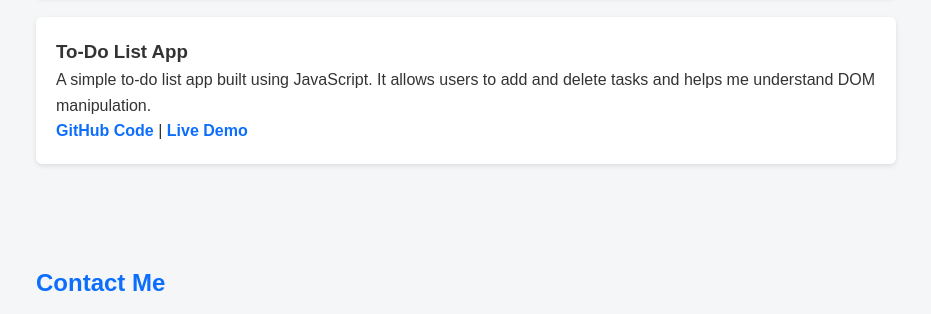
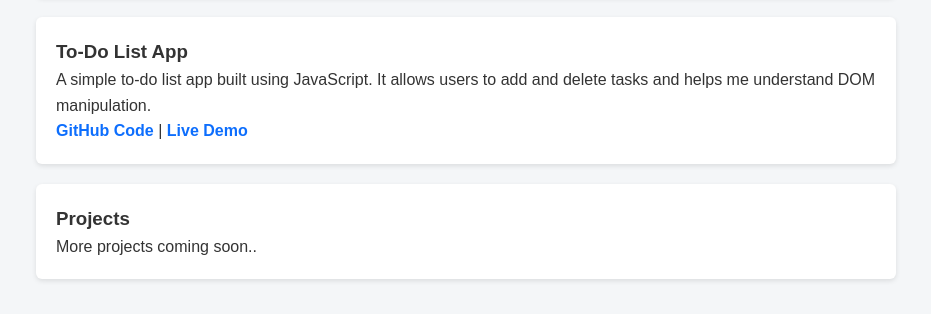
Before and after one commit to deveshgangwarcoder/devesh-gangwar, a plain HTML site: page index.html in a window 1280 px wide. Shown: the part 780-1094 px from the top of the page, without its empty margins (174-1105 px from the left). Drawn offline with Linux system fonts and the light colour scheme.

```diff
--- a/index.html
+++ b/index.html
@@ -164,6 +164,13 @@
         <a href="#">GitHub Code</a> | <a href="#">Live Demo</a>
       </p>
     </div>
+    <div class="project">
+      <h3>Projects</h3>
+      <p>
+        More projects coming soon..
+      </p>
+     </div>
+
 
   </section>
 
```
